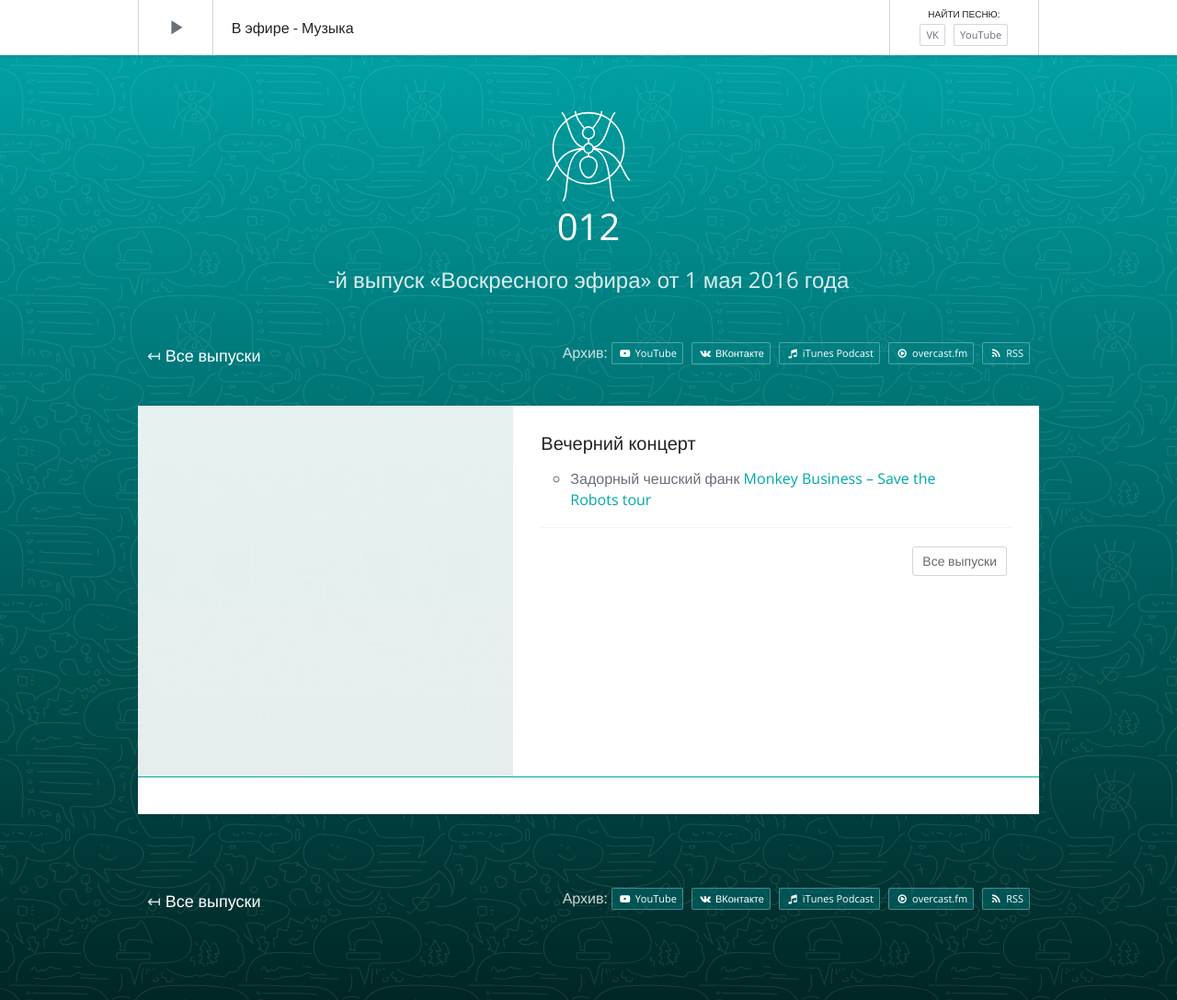
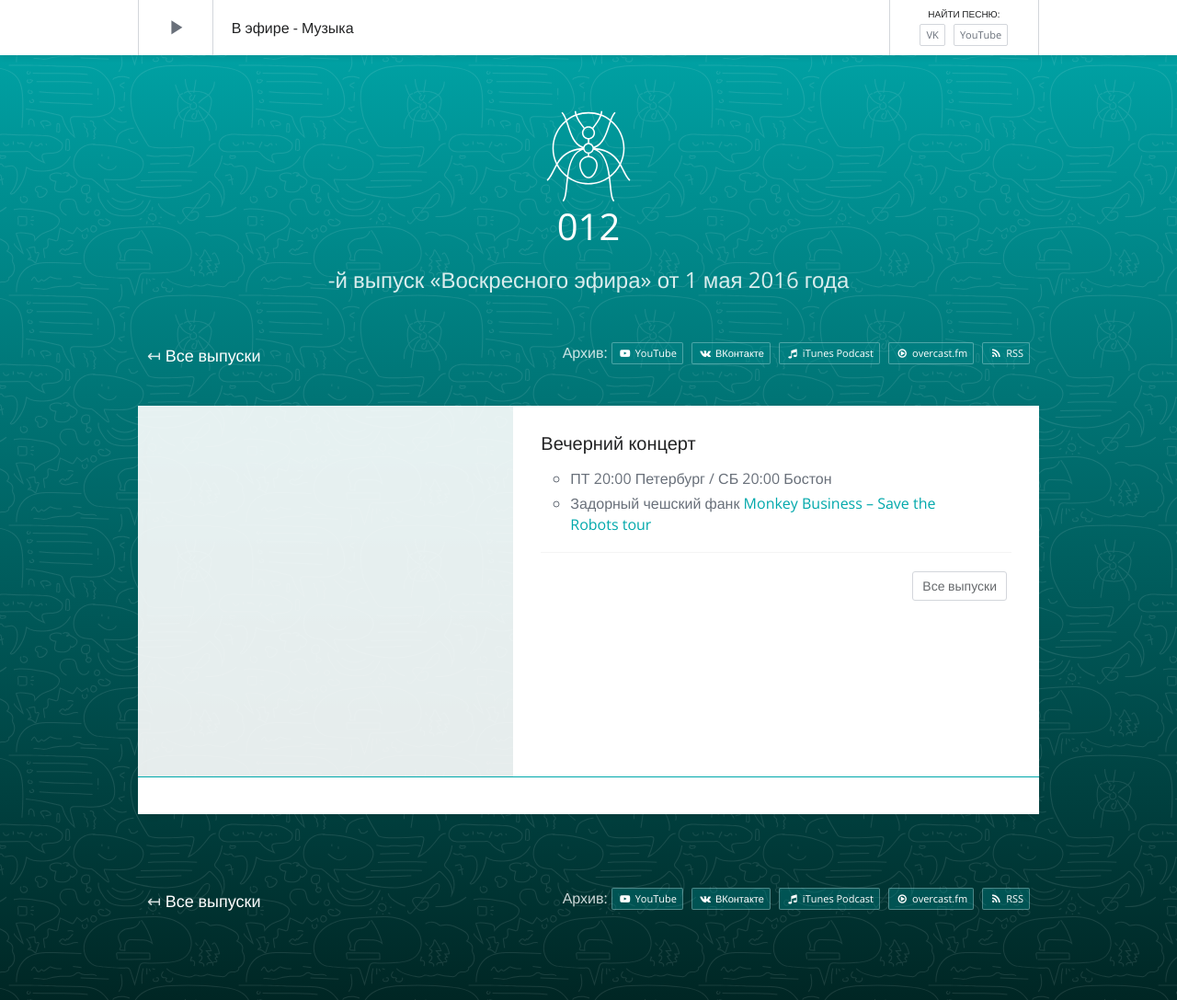
Before and after one commit to tretten/site-moonant, a Jekyll site: the page built from _posts/rotation/2016-05-01-012.md, in a window 1280 px wide and 1087 px high. Shown: the whole window at 92% size. Built offline with Jekyll 4.4.1, drawn with Linux system fonts in a browser that asks for light colours; nearby versions of some CDN libraries; a script that is not in the unit is left out; comment, search, counter and statistics services are not loaded.

Commit message:
time for concert

```diff
--- a/_posts/rotation/2016-05-01-012.md
+++ b/_posts/rotation/2016-05-01-012.md
@@ -11,4 +11,5 @@ album-5:    Rome / Masse Mensch Material (2008)
 ---
 
 #### Вечерний концерт
+- ПТ 20:00 Петербург / СБ 20:00 Бостон
 - Задорный чешский фанк [Monkey Business – Save the Robots tour](https://www.youtube.com/watch?v=dAsu-w-YrV4])
```
